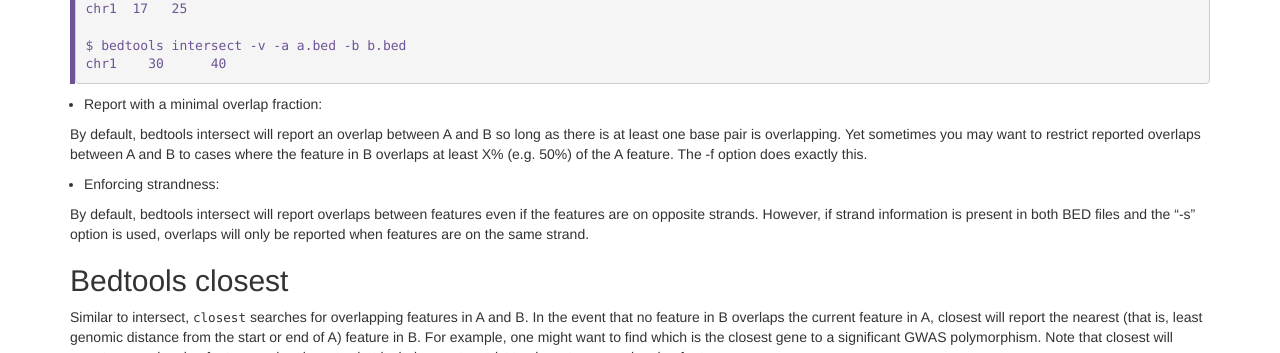
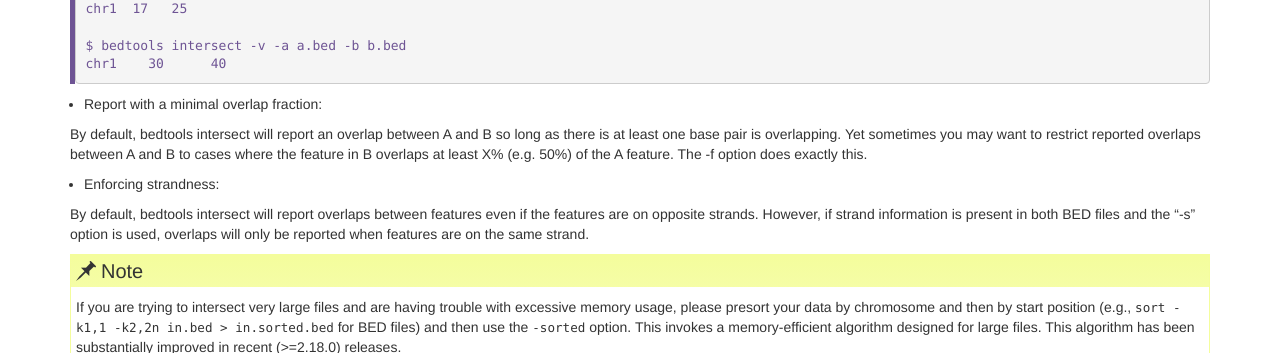
Before and after one commit to GTK-lab/chipseq, a Jekyll site: the page built from _episodes/03-annotation.md, in a window 1280 px wide and 900 px high, scrolled down 5160 px, cut to the strip 0-353 px from the top of the window. Built offline with Jekyll 4.4.1, drawn with Linux system fonts in a browser that asks for light colours.

Commit message:
Update ep3 annotation

```diff
--- a/_episodes/03-annotation.md
+++ b/_episodes/03-annotation.md
@@ -266,6 +266,15 @@ By default, bedtools intersect will report an overlap between A and B so long as
 
 By default, bedtools intersect will report overlaps between features even if the features are on opposite strands. However, if strand information is present in both BED files and the “-s” option is used, overlaps will only be reported when features are on the same strand.
 
+> ## Note
+>
+> If you are trying to intersect very large files and are having trouble with excessive memory usage, please presort your data by chromosome and then by start position (e.g., `sort -k1,1 -k2,2n in.bed > in.sorted.bed` for BED files) and then use the `-sorted` option. This invokes a memory-efficient algorithm designed for large files. This algorithm has been substantially improved in recent (>=2.18.0) releases.
+>
+>
+>
+{: .callout}
+
+
 ## Bedtools closest
 
 Similar to intersect, `closest` searches for overlapping features in A and B. In the event that no feature in B overlaps the current feature in A, closest will report the nearest (that is, least genomic distance from the start or end of A) feature in B. For example, one might want to find which is the closest gene to a significant GWAS polymorphism. Note that closest will report an overlapping feature as the closest—that is, it does not restrict to closest non-overlapping feature.
```
